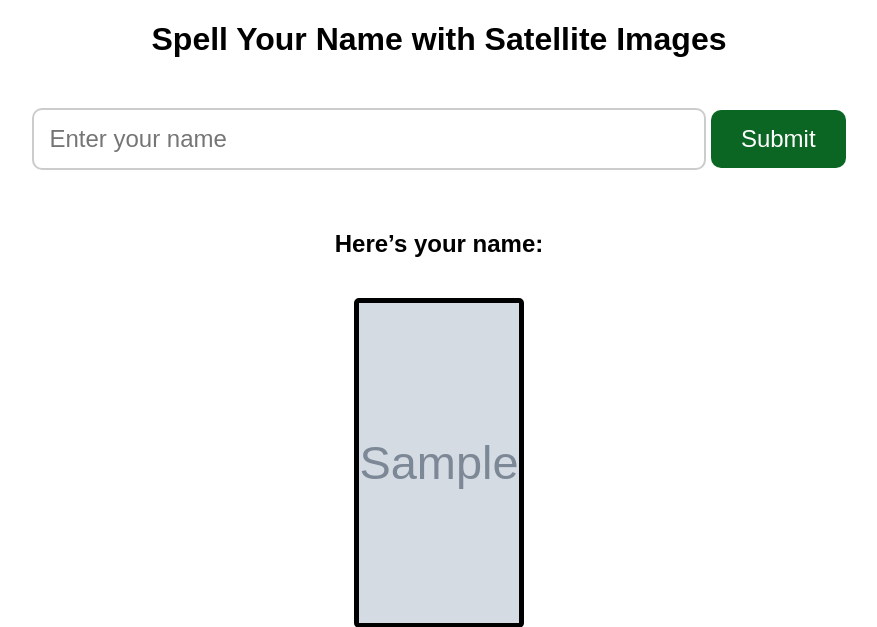
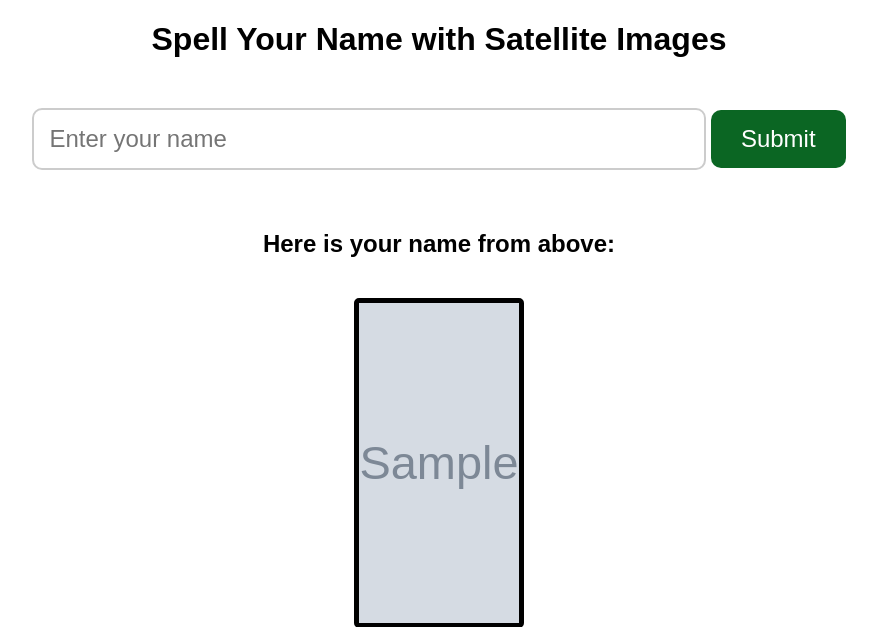
Before and after one commit to PatFrdnnd/sentname, a Flask app: template templates/index.html in a window 1280 px wide. Shown: the top 627 px of the page, without its empty margins (201-1078 px from the left). Run offline with Flask 3, Linux system fonts and the light colour scheme; the template is opened without the code that fills it: most values are stand-ins (such as "Sample title", 1, 10 or a date in 2020); grey boxes marked "Sample" are stand-in pictures.

Commit message:
Update index.html

```diff
--- a/templates/index.html
+++ b/templates/index.html
@@ -89,7 +89,7 @@
     <!-- If images are submitted, display them -->
     {% if images %}
         <div class="name-images">
-            <h2>Here’s your name:</h2>
+            <h2>Here is your name from above:</h2>
             {% for img in images %}
                 <img src="{{ img }}" alt="Letter">
             {% endfor %}
```
